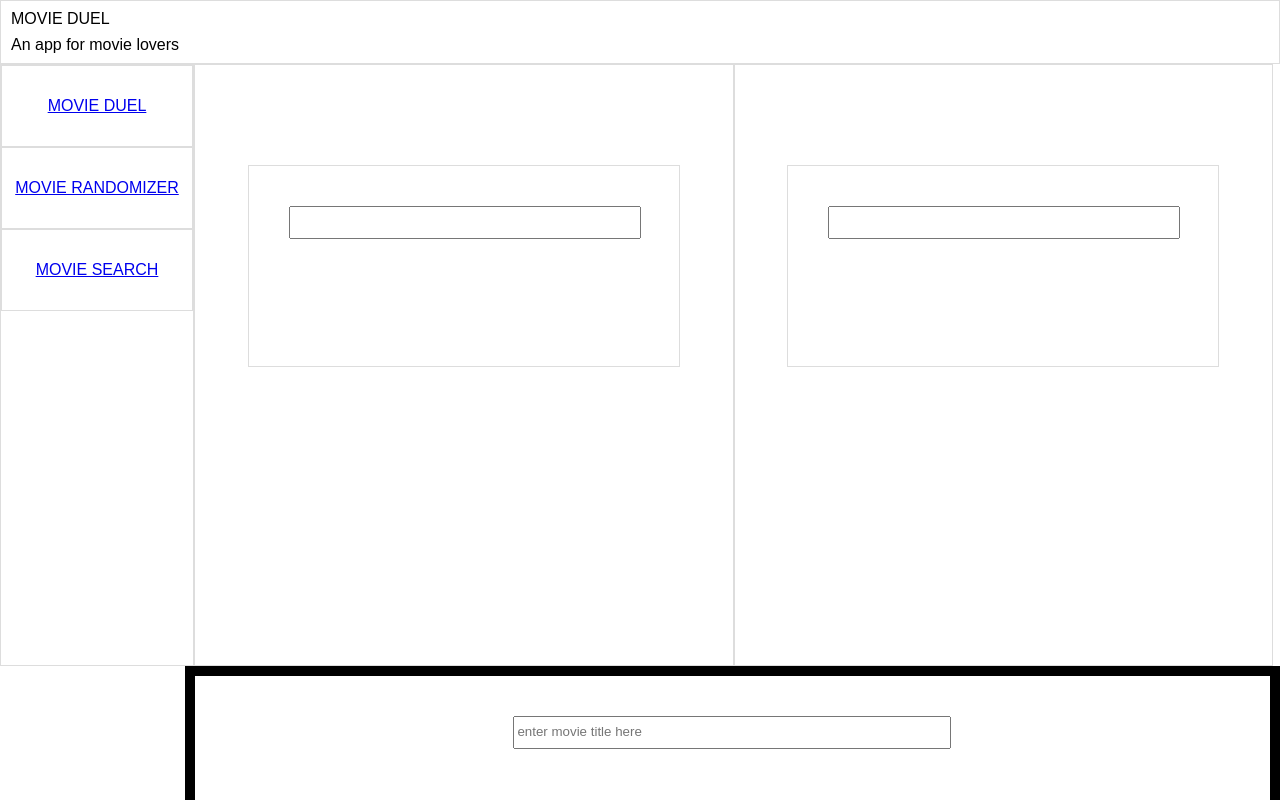
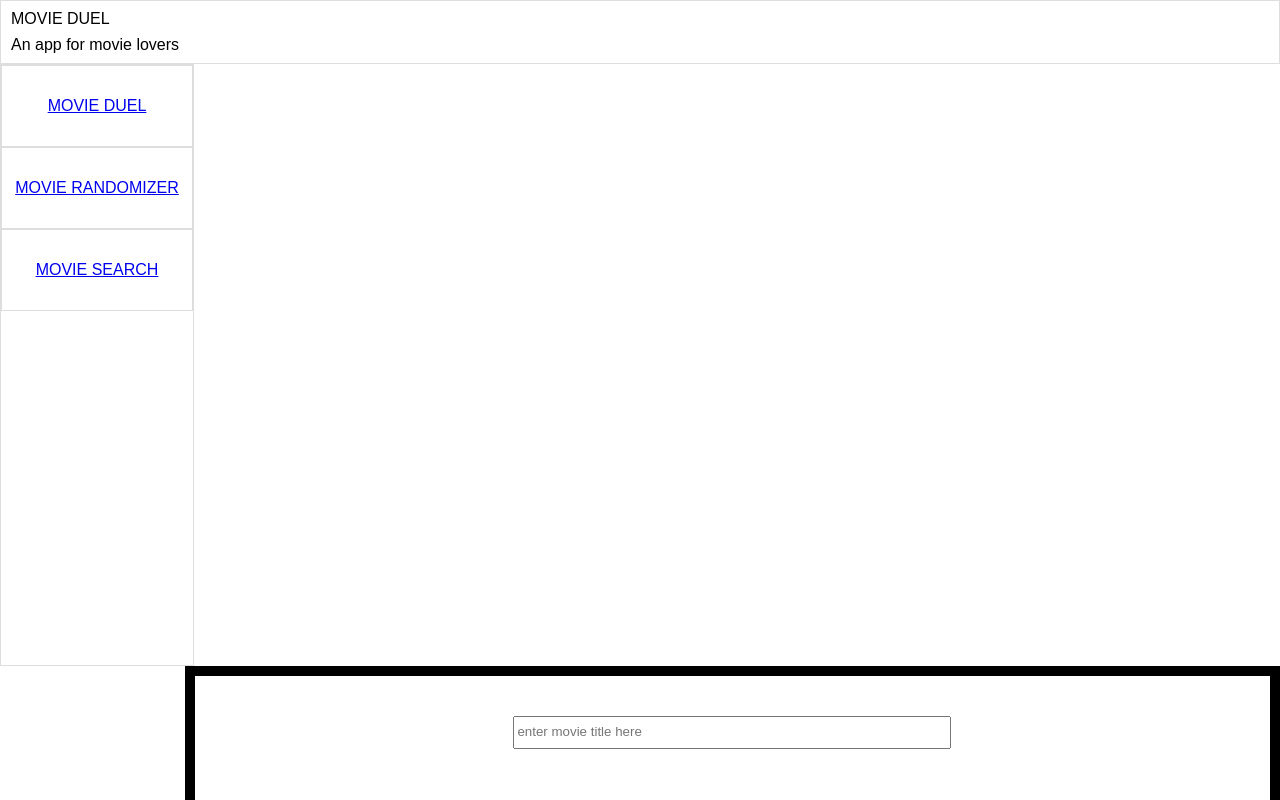
Before and after one commit to MonicaHoward/tiy-final-project, a React (Create React App) app: page /movie-search in a window 1280 px wide. Shown: the top 800 px of the page. Built offline with nearby package versions, Linux system fonts and the light colour scheme.

Commit message:
started setting up react router

```diff
--- a/package.json
+++ b/package.json
@@ -5,7 +5,8 @@
   "dependencies": {
     "react": "^15.5.4",
     "react-dom": "^15.5.4",
-    "react-router": "^4.1.1"
+    "react-router": "^4.1.1",
+    "react-router-dom": "^4.1.1"
   },
   "devDependencies": {
     "react-scripts": "0.9.5"
--- a/src/App.js
+++ b/src/App.js
@@ -1,4 +1,6 @@
 import React, { Component } from 'react';
+import { BrowserRouter as Router, Route, Link } from 'react-router-dom';
+
 
 // COMPONENTS
 import Header from './Header.js';
@@ -12,15 +14,19 @@ import './App.css';
 
 class App extends Component {
   render() {
-    return  (
-      <div>
-        <Header />
-        <Sidebar />
-        <LeftQuery />
-        <RightQuery />
-        <MovieSearch />
-        <Footer />
-      </div>
+    return (
+      <Router>
+        <div>
+        <Route path="/" component={ Header } />
+        <Route path="/" component={Sidebar} />
+        <Route path="/movie-search" component={ MovieSearch } />
+
+          <LeftQuery />
+          <RightQuery />
+
+          <Footer />
+          </div>
+      </Router>
     );
   }
 }
--- a/src/Header.js
+++ b/src/Header.js
@@ -1,9 +1,8 @@
 import React from 'react';
 
 
+
 class Header extends React.Component {
-
-
 
   render() {
     return (
@@ -15,4 +14,4 @@ class Header extends React.Component {
   }
 }
 
-module.exports = Header;
+export default Header;
--- a/src/MovieSearch.JS
+++ b/src/MovieSearch.JS
@@ -55,7 +55,7 @@ class MovieSearch extends React.Component {
       displayThis = this.state.allMovieData.map((movie) => {
         return (
           <ul key={movie.id}>
-            <li><img src={'https://api.themoviedb.org/3/configuration?api_key=dec457859cd32502859fced3c3ca8ede${movie.id.poster_path}'} /></li>
+            <li><img src={'https://api.themoviedb.org/3/configuration?api_key=dec457859cd32502859fced3c3ca8ede${movie.id.poster_path'} alt={"movie.title"} /></li>
             <li>{movie.title}</li>
             <li>Movie Rating: {movie.vote_average}</li>
           </ul>
```
